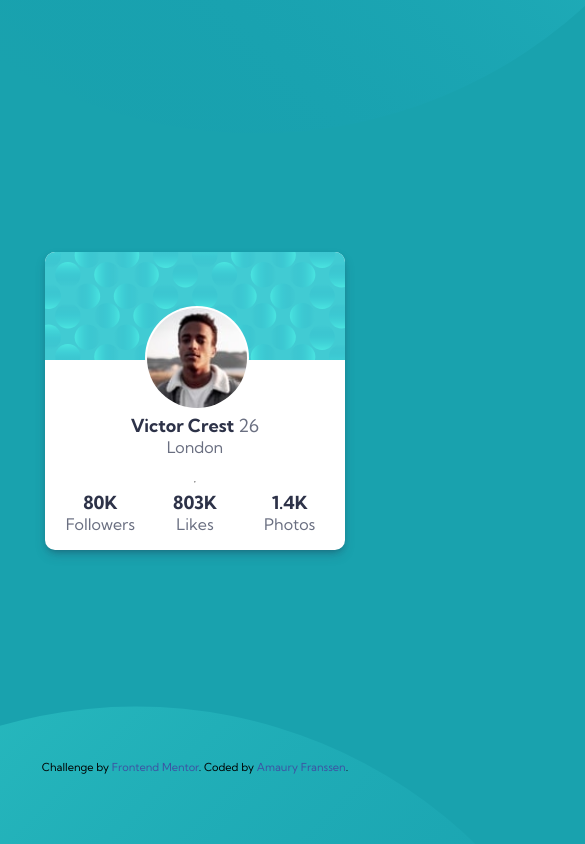
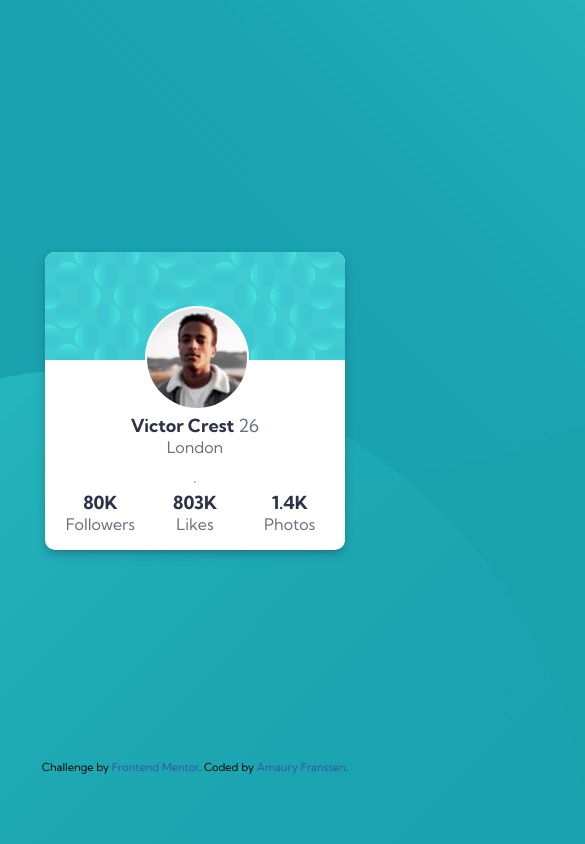
Before and after one commit to ExploryKod/profile-card-challenge, a plain HTML site: page index.html in a window 390 px wide. Shown: the top 844 px of the page, 585 px wide, since content can reach past the window. Drawn offline with Linux system fonts and the light colour scheme.

Commit message:
working on background - forms

```diff
--- a/css/style.css
+++ b/css/style.css
@@ -14,16 +14,16 @@
 
     position: absolute;
     z-index: -1;
-    top: -100%;
-    left: -60%;
+    top: -50%;
+    left: -30%;
 }
 
 .pattern-bottom {
 
     position: absolute;
     z-index: -1;
-    bottom: -100%;
-    right: -60%;
+    bottom: -50%;
+    right: -30%;
 }
 
 /* --main component styles-- */
@@ -183,6 +183,16 @@ footer {
 
 @media screen and (max-width:476px) {
 
+    .top-pattern {
+        right: -50%;
+        top: -60%;
+    }
+
+    .pattern-bottom {
+        right: -50%;
+        bottom: -60%;
+    }
+
     .main-component {
         grid-column: 1 / span 3;
     }
--- a/index.html
+++ b/index.html
@@ -15,9 +15,9 @@
 </head>
 
 <body class="page">
-  <div class="top-pattern"><img src="./images/bg-pattern-top.svg" alt="blue form on top"></div>
+
   <main class="main-component">
-
+    <div class="top-pattern"><img src="./images/bg-pattern-top.svg" alt="blue form on top"></div>
 
     <section class="photo-section">
       <img class="my-photo-style" src="images/image-victor.jpg" alt="my photo">
@@ -45,9 +45,9 @@
         <h3 class="small-title-font small-title-color">Photos</h3>
       </article>
     </section>
+    <div class="pattern-bottom"><img src="./images/bg-pattern-bottom.svg" alt="blue form on bottom"></div>
+  </main>
 
-  </main>
-  <div class="pattern-bottom"><img src="./images/bg-pattern-bottom.svg" alt="blue form on bottom"></div>
   <footer>
     <div class="attribution">
       Challenge by <a href="https://www.frontendmentor.io?ref=challenge" target="_blank">Frontend Mentor</a>.
```
